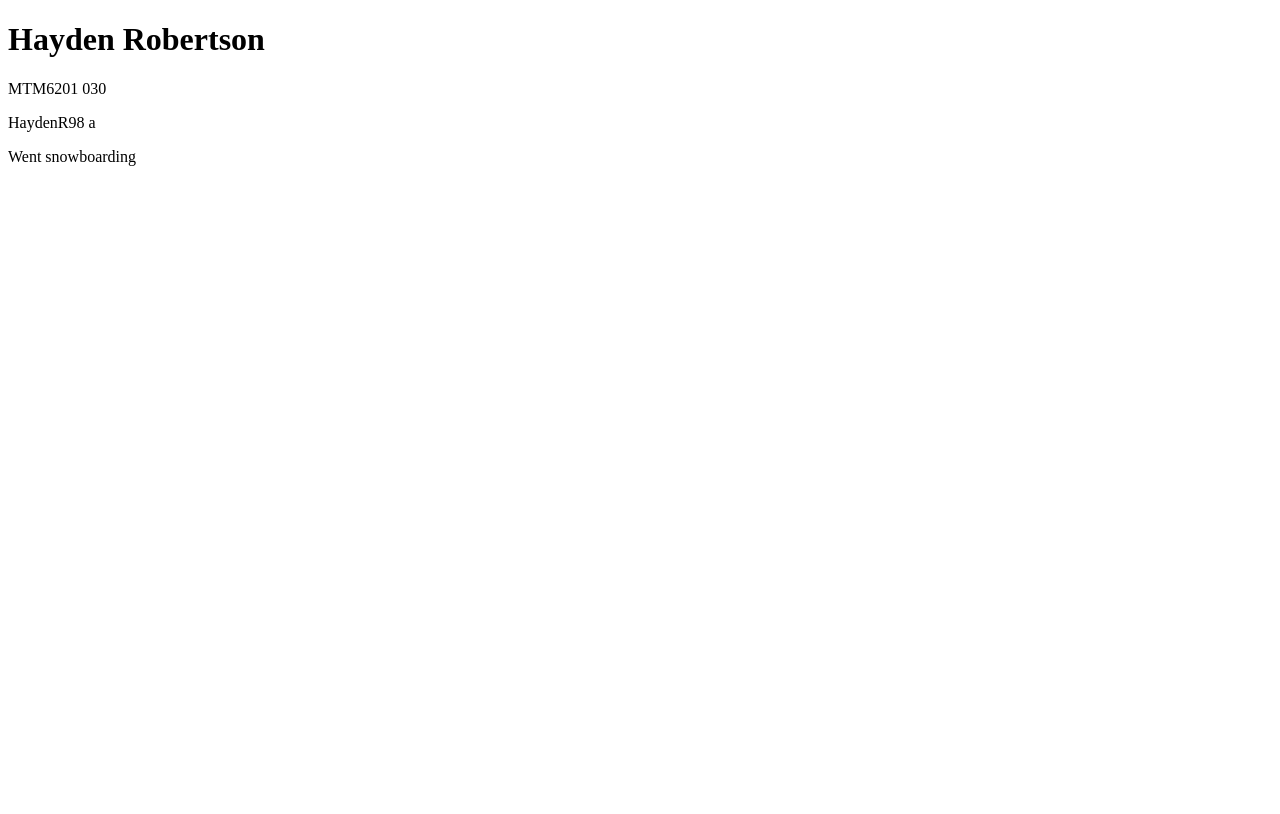
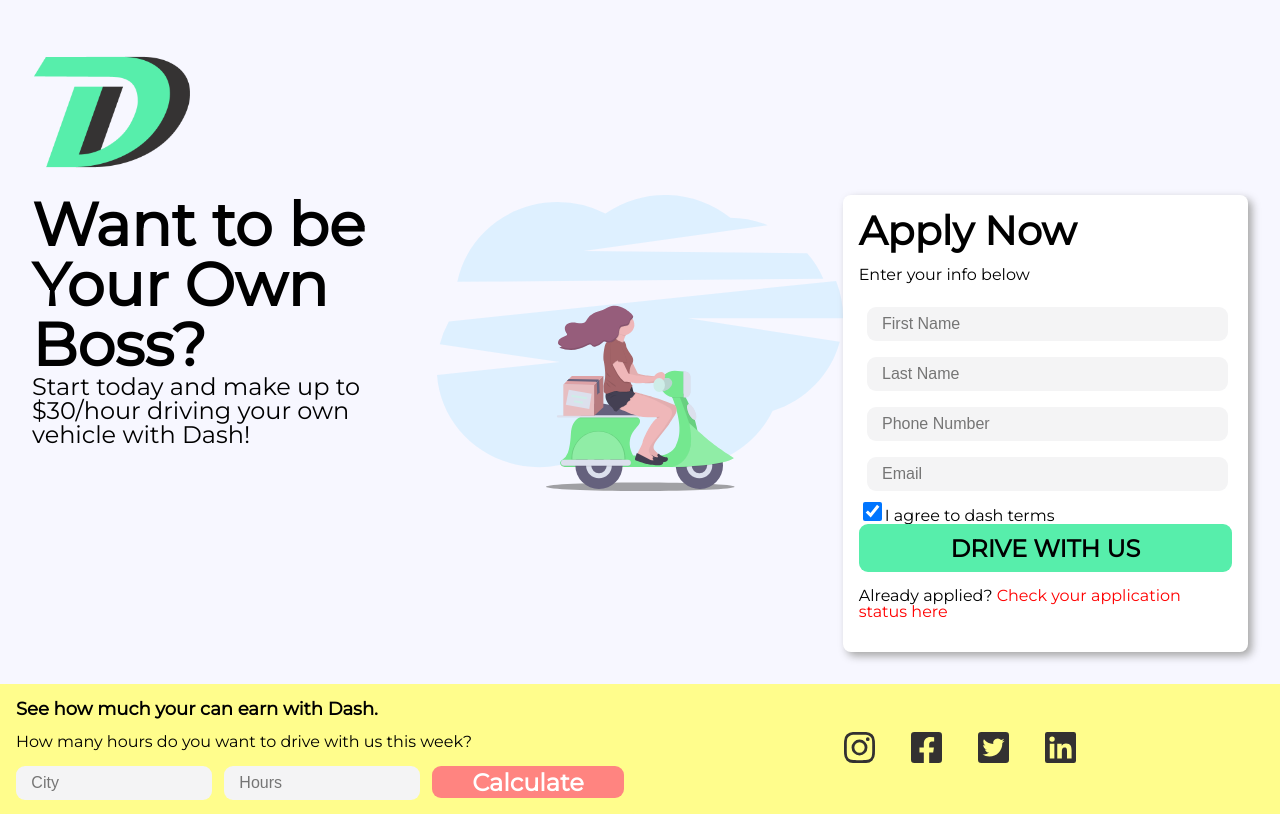
Before and after one commit to HaydenR98/haydenr98.github.io, a plain HTML site: page index.html in a window 1280 px wide. Drawn offline with Linux system fonts and the light colour scheme.

Commit message:
page redesign

```diff
--- a/index.html
+++ b/index.html
@@ -1,15 +1,78 @@
 <!DOCTYPE html>
+<!--Setting language to english-->
 <html lang="en">
 <head>
     <meta charset="UTF-8">
     <meta name="viewport" content="width=device-width, initial-scale=1.0">
     <meta http-equiv="X-UA-Compatible" content="ie=edge">
-    <title>Document</title>
+    <title>Landing Page</title>
+    <link rel="stylesheet" href="style.css">
 </head>
 <body>
-    <h1>Hayden Robertson</h1>
-    <p>MTM6201 030</p>
-    <p>HaydenR98 a</p>
-    <p>Went snowboarding</p>
+    <div class="main">
+        <!--Adding logo to the header-->
+        <header class="logo" id="logo">
+            <img href="index.html" src="images/logo/logo.png" alt="logo">
+        </header>
+        <div class="headline">
+        <h1>Want to be Your Own Boss?</h1>
+        <p class="tagline">
+            Start today and make up to $30/hour driving your own vehicle with Dash!
+        </p>
+        </div>
+        <!--Adding background image-->
+            <img class="graphic" src="images/bg-image/scooter.svg" alt="scooter">
+        <!--Creating sign up form-->
+        <form class="sign-up-form">
+            <h2>
+                Apply Now
+            </h2>
+            <p>Enter your info below</p>
+            <div class="sign-up-form-section">
+                <input class="sign-up-form-input" type="text" placeholder="   First Name">
+            </div>
+            <div class="sign-up-form-section">
+                <input class="sign-up-form-input" type="text" placeholder="   Last Name">
+            </div>
+            <div class="sign-up-form-section">
+                <input class="sign-up-form-input" type="phone" placeholder="   Phone Number">
+            </div>
+            <div class="sign-up-form-section">
+                <input class="sign-up-form-input" type="email" placeholder="   Email">
+            </div>
+            <div>
+                <input type="checkbox" name="vehicle" value="Car" checked="unchecked">I agree to dash terms<br>
+            </div>
+            <button class="drive-with-us" type="submit">DRIVE WITH US</button>
+            <p>Already applied? <a href="">Check your application status here</a></p>
+        </form>
+    </div>
+      <footer>
+        <div class="bottom" id="bottom">
+        <!--Creating calculation form-->
+        <form class="calculate-form">
+            <h3>
+                See how much your can earn with Dash.
+            </h3>
+            <p>
+                How many hours do you want to drive with us this week?
+            </p>
+            <div class="calculate-form-input">
+                <input class="calculate-form-input" type="hours" placeholder="   Hours">
+                <input class="calculate-form-input" type="City" placeholder="   City">
+                <button class="calculate-button" type="CALCULATE">Calculate</button>
+            </div>
+        </form>
+        <div class="table">
+            <div class="social-icons">
+                <ul id="social-icon-list">
+                    <li><a href="https://instagram.com"><img src="images/icons/instagram.svg" alt="instagram"></li></a>
+                    <li><a href="https://facebook.com"><img src="images/icons/facebook.svg" alt="facebook"></li></a>
+                    <li><a href="https://twitter.com"><img src="images/icons/twitter.svg" alt="twitter"></li></a>
+                    <li><a href="https://linkedin.com"><img src="images/icons/linkedin.svg" alt="linkedin"></li></a>
+                </ul>
+            </div>
+        </div>
+    </footer>
 </body>
 </html>
--- /dev/null
+++ b/style.css
@@ -0,0 +1,277 @@
+/* IMporting google font*/
+@import url('https://fonts.googleapis.com/css?family=Montserrat&display=swap');
+/* http://meyerweb.com/eric/tools/css/reset/
+   v2.0 | 20110126
+   License: none (public domain)
+*/
+
+html, body, div, span, applet, object, iframe,
+h1, h2, h3, h4, h5, h6, p, blockquote, pre,
+a, abbr, acronym, address, big, cite, code,
+del, dfn, em, img, ins, kbd, q, s, samp,
+small, strike, strong, sub, sup, tt, var,
+b, u, i, center,
+dl, dt, dd, ol, ul, li,
+fieldset, form, label, legend,
+table, caption, tbody, tfoot, thead, tr, th, td,
+article, aside, canvas, details, embed,
+figure, figcaption, footer, header, hgroup,
+menu, nav, output, ruby, section, summary,
+time, mark, audio, video {
+	margin: 0;
+	padding: 0;
+	border: 0;
+	font-size: 100%;
+	font: inherit;
+	vertical-align: baseline;
+}
+/* HTML5 display-role reset for older browsers */
+article, aside, details, figcaption, figure,
+footer, header, hgroup, menu, nav, section {
+	display: block;
+}
+body {
+	line-height: 1;
+}
+ol, ul {
+	list-style: none;
+}
+blockquote, q {
+	quotes: none;
+}
+blockquote:before, blockquote:after,
+q:before, q:after {
+	content: '';
+	content: none;
+}
+table {
+	border-collapse: collapse;
+	border-spacing: 0;
+}
+/* Adjusting logo image size*/
+.logo img {
+	width: 10rem;
+	height: 10rem;
+}
+img.graphic {
+	display: block;
+	margin: 0 auto;
+	max-width: 620.64px;
+}
+/*Making background color on body white*/
+body {
+	background-color: #F7F7FF;
+	font-family: 'Montserrat', sans-serif;
+}
+/*Styling text links*/
+a {
+	color: red;
+	text-decoration: none;
+}
+/* Giving the main section a margin*/
+.main {
+	margin: 2rem;
+}
+.headline {
+	max-width: 536px;
+}
+/* Adjusting headings size and making headings bold*/
+h1 {
+	font-weight: bold;
+	font-size: 60px;
+}
+h2 {
+	font-weight: bold;
+	font-size: 40px;
+}
+h3 {
+	font-weight: bold;
+	font-size: 18px;
+}
+/* Adjusting paragraph font sizes*/
+.headline p {
+	font-size: 24px
+}
+.bottom p {
+	font-size: 16px
+}
+footer p {
+	font-size: 16px;
+}
+/* Styling contact form, adding drop shadow and assigning a width*/
+form.sign-up-form {
+	padding: 1rem;
+    max-width: 500px;
+    background-color: white;
+    border: 1px;
+    border-radius: 8px;
+	box-shadow: 4px 4px 8px #a6a6a6;
+	margin: auto;
+}
+.sign-up-form-section {
+	padding: 0.5rem;
+}
+/* Styling input section of the contact form*/
+.sign-up-form-input {
+	display: block;
+	height: 2rem;
+	font-size: 1rem;
+	width: 100%;
+	background-color: #F4F4F5;
+	border-radius: 9px;
+	border: 1px;
+	border-style: hidden;
+}
+/* Changing color of the placeholder text*/
+input[type="text"], input[type="phone"], input[type="email"] {
+	color: #9B9B9B;
+}
+input[type="checkbox"] {
+	width: 1.2rem;
+	height: 1.2rem;
+	style: none;
+}
+button {
+	font-family: 'Montserrat', sans-serif;
+}
+button.drive-with-us {
+	width: 100%;
+	border-style: hidden;
+	border-radius: 9px;
+	height: 3rem;
+	background-color: #57EEAB;
+	font-size: 24px;
+	font-weight: bold;
+}
+form p {
+	font-size: 16px;
+	padding-top: 1rem;
+	padding-bottom: 1rem;
+}
+/* Extending margin of footer to fit to edges of the page*/
+footer {
+	margin: 0;
+}
+/*Changing footer background color and adding spacing to the top*/
+.bottom {
+	margin-top: 2rem;
+	background-color: #FFFD8C;
+}
+/* Centering social icon chart*/
+.social-icons {
+	padding-top:5rem;
+	padding-bottom: 1rem;
+	display: table;
+	margin: 0 auto;
+}
+/* Dsiplaying icons horizantally*/
+ul#social-icon-list li {
+	display: inline;
+}
+/* Adding padding to social icons*/
+li a {
+	padding: 1rem;
+}
+/* Styling calculation form*/
+form.calculate-form {
+	padding: 1rem;
+    max-width: 608px;
+    background-color: #FFFD8C;
+    border: 1px;
+    border-radius: 8px;
+	margin: auto;
+}
+/* Making calculation input a grid element and adding proper styling*/
+.calculate-form-input {
+	display: grid;
+	grid-template-columns: repeat(3, 1fr);
+	grid-template-rows: repeat(2, 1fr);
+	grid-gap: 1rem;
+	height: 2rem;
+	font-size: 1rem;
+	border-radius: 9px;
+	border: 1px;
+	border-style: hidden;
+}
+/* Aligning the city input in the grid*/
+input[type="city"] {
+	width: 100%;
+	background-color: #F4F4F5;
+	grid-column: 1/2;
+	grid-row: 1/2;
+}
+/* Aligning the hours input in the grid*/
+input[type="hours"] {
+	width: 100%;
+	background-color: #F4F4F5;
+	grid-column: 2/4;
+	grid-row: 1/2;
+}
+/* Styling the calculate button and aligning it in the grid*/
+button.calculate-button {
+	color: white;
+	width: 100%;
+	border-style: hidden;
+	border-radius: 9px;
+	height: 3rem;
+	background-color: #FF8480;
+	font-size: 24px;
+	font-weight: bold;
+	grid-column:1/4;
+	grid-row: 2/3;
+}
+/* Aligning items within the calculation form to better suit tablet viewport*/
+@media (min-width: 35rem) {
+	input[type="city"] {
+		width: 100%;
+		background-color: #F4F4F5;
+		grid-column: 1/2;
+		grid-row: 1/2;
+	}
+	input[type="hours"] {
+		width: 100%;
+		background-color: #F4F4F5;
+		grid-column: 2/3;
+		grid-row: 1/2;
+	}
+	button.calculate-button {
+		height: 2rem;
+		grid-column: 3/4;
+		grid-row: 1/2;
+	}
+	.social-icons {
+		padding-top: 1rem;
+	}
+}
+
+@media (min-width: 65rem) {
+	.main {
+		display: grid;
+		grid-template-columns: repeat(3, 1fr);
+		grid-template-rows: 1fr;
+	}
+	.headline {
+		grid-column: 1/2;
+		grid-row: 2/3;
+	}
+	img.graphic {
+		grid-column: 2/3;
+		grid-row: 2/3;
+	}
+	.sign-up-form {
+		grid-column: 3/4;
+		grid-row: 2/3;
+	}
+	.bottom {
+		display: grid;
+		grid-template-columns: repeat(2,1fr);
+		grid-template-rows: repeat(1,1fr);
+	}
+	.calculate-form {
+		grid-column: 1/2;
+	}
+	.table {
+		grid-column: 2/3;
+		padding-top: 2rem;
+	}
+}
```
Also changed, not shown: images/bg-image/scooter.svg (added), images/favicon.ico (added), images/icons/facebook.svg (added), images/icons/instagram.svg (added), images/icons/linkedin.svg (added), images/icons/twitter.svg (added), images/logo/logo.png (added), images/logo/logo.svg (added).
